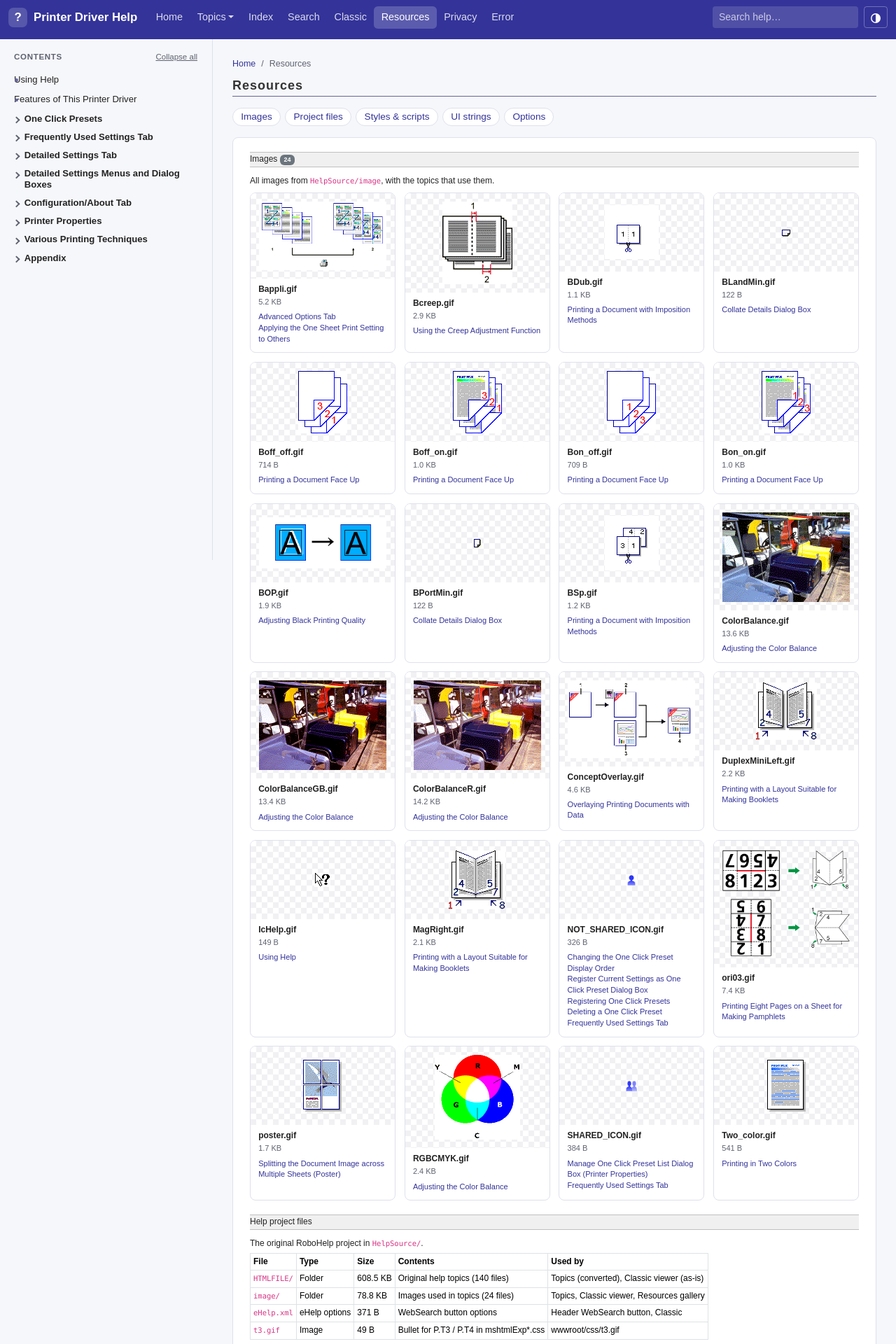
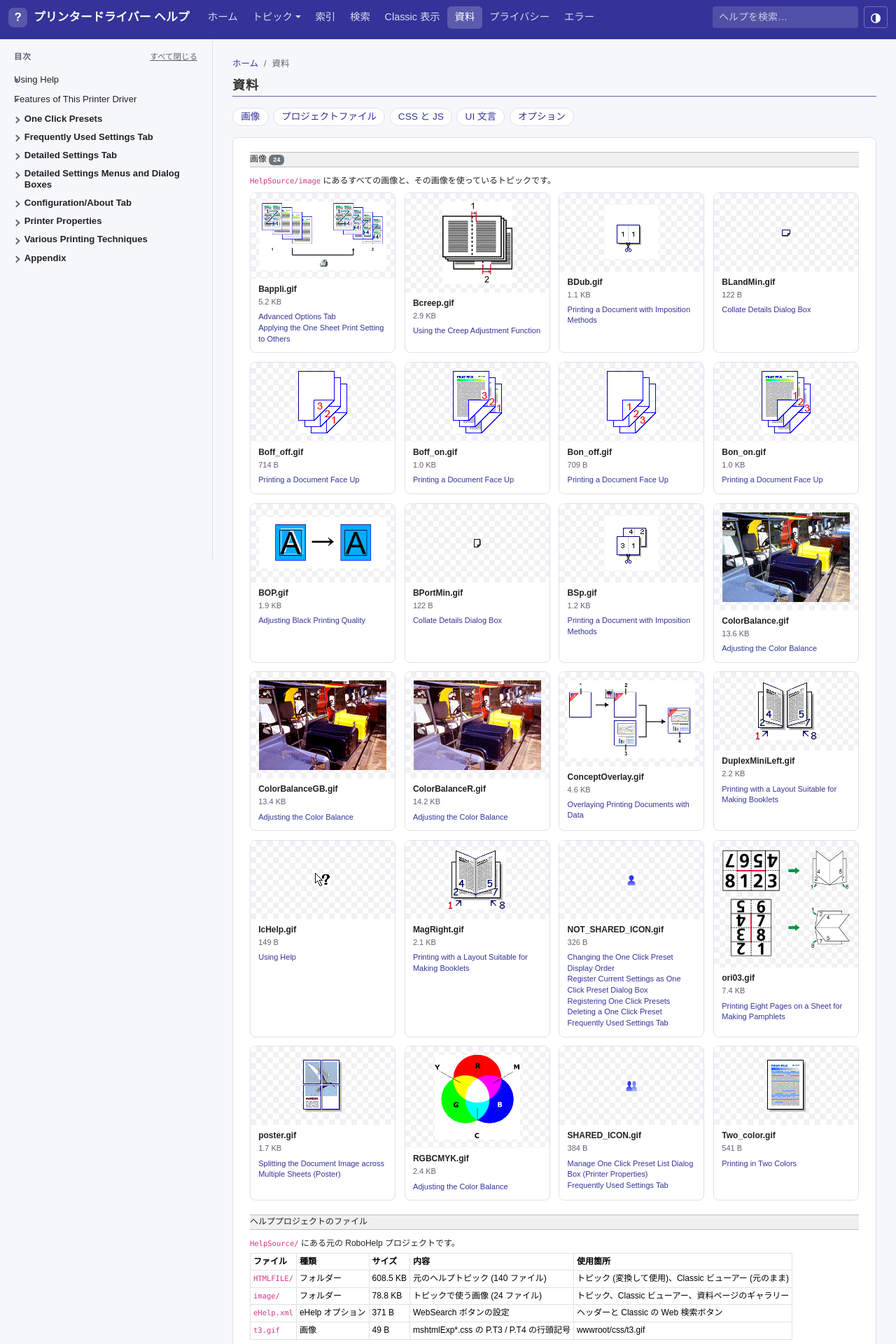
Before and after one commit to sakecrystal/rici7Sch, an ASP.NET Core app: page /Resources in a window 1280 px wide. Shown: the top 1920 px of the page at 70% size. Run offline with ASP.NET Core 8, Linux system fonts and the light colour scheme.

Commit message:
Localize UI to Japanese and add namespace to Program
- Translate header, pages, buttons and script messages to Japanese
- Add RoboHHRE.ja.lng and overlay it on RoboHHRE.lng for the Classic viewer
- Show original and Japanese UI strings side by side on the Resources page
- Add Japanese font fallbacks and emit Japanese text without character references
- Wrap Program in the rici7Sch namespace

Co-Authored-By: Claude Opus 5.5 <noreply@anthropic.com>

```diff
--- a/rici7Sch/Pages/Resources.cshtml
+++ b/rici7Sch/Pages/Resources.cshtml
@@ -1,31 +1,32 @@
 @page
 @model ResourcesModel
 @{
-    ViewData["Title"] = "Resources";
+    ViewData["Title"] = "資料";
     var web = Model.Catalog.Options.WebSearch;
+    var ja = Model.Source.JapaneseStrings;
 }
 <article class="topic">
-    <nav aria-label="breadcrumb">
+    <nav aria-label="パンくずリスト">
         <ol class="breadcrumb">
-            <li class="breadcrumb-item"><a asp-page="/Index">Home</a></li>
-            <li class="breadcrumb-item active" aria-current="page">Resources</li>
+            <li class="breadcrumb-item"><a asp-page="/Index">ホーム</a></li>
+            <li class="breadcrumb-item active" aria-current="page">資料</li>
         </ol>
     </nav>
     <header class="topic-header">
-        <h1 class="topic-title">Resources</h1>
+        <h1 class="topic-title">資料</h1>
     </header>
 
-    <nav class="page-toc" aria-label="On this page">
-        <a href="#images">Images</a>
-        <a href="#files">Project files</a>
-        <a href="#assets">Styles &amp; scripts</a>
-        <a href="#strings">UI strings</a>
-        <a href="#options">Options</a>
+    <nav class="page-toc" aria-label="このページの内容">
+        <a href="#images">画像</a>
+        <a href="#files">プロジェクトファイル</a>
+        <a href="#assets">CSS と JS</a>
+        <a href="#strings">UI 文言</a>
+        <a href="#options">オプション</a>
     </nav>
 
     <div class="help-content">
-        <p class="T1" role="heading" aria-level="2" id="images">Images <span class="badge text-bg-secondary">@Model.Images.Count</span></p>
-        <p>All images from <code>HelpSource/image</code>, with the topics that use them.</p>
+        <p class="T1" role="heading" aria-level="2" id="images">画像 <span class="badge text-bg-secondary">@Model.Images.Count</span></p>
+        <p><code>HelpSource/image</code> にあるすべての画像と、その画像を使っているトピックです。</p>
         <div class="image-grid">
             @foreach (var img in Model.Images)
             {
@@ -36,7 +37,7 @@
                         <span class="image-meta">@ResourcesModel.FormatSize(img.Size)</span>
                         @if (img.UsedBy.Count == 0)
                         {
-                            <span class="image-meta">Not used by any topic</span>
+                            <span class="image-meta">どのトピックでも使われていません</span>
                         }
                         else
                         {
@@ -52,11 +53,11 @@
             }
         </div>
 
-        <p class="T1" role="heading" aria-level="2" id="files">Help project files</p>
-        <p>The original RoboHelp project in <code>HelpSource/</code>.</p>
+        <p class="T1" role="heading" aria-level="2" id="files">ヘルププロジェクトのファイル</p>
+        <p><code>HelpSource/</code> にある元の RoboHelp プロジェクトです。</p>
         <div class="table-responsive">
             <table class="table table-sm table-bordered help-table">
-                <thead><tr><th>File</th><th>Type</th><th>Size</th><th>Contents</th><th>Used by</th></tr></thead>
+                <thead><tr><th>ファイル</th><th>種類</th><th>サイズ</th><th>内容</th><th>使用箇所</th></tr></thead>
                 <tbody>
                     @foreach (var f in Model.Files)
                     {
@@ -72,10 +73,10 @@
             </table>
         </div>
 
-        <p class="T1" role="heading" aria-level="2" id="assets">Styles &amp; scripts</p>
+        <p class="T1" role="heading" aria-level="2" id="assets">CSS と JS</p>
         <div class="table-responsive">
             <table class="table table-sm table-bordered help-table">
-                <thead><tr><th>File</th><th>Size</th><th>Role</th></tr></thead>
+                <thead><tr><th>ファイル</th><th>サイズ</th><th>役割</th></tr></thead>
                 <tbody>
                     @foreach (var a in Model.Assets)
                     {
@@ -89,18 +90,25 @@
             </table>
         </div>
 
-        <p class="T1" role="heading" aria-level="2" id="strings">UI strings <span class="ui-meta">RoboHHRE.lng</span></p>
-        <p>Captions of the original WebHelp interface. The <a asp-page="/Classic/Index">Classic Viewer</a> uses these labels.</p>
-        @foreach (var (sectionName, entries) in Model.Source.Strings)
+        <p class="T1" role="heading" aria-level="2" id="strings">UI 文言 <span class="ui-meta">RoboHHRE.lng / RoboHHRE.ja.lng</span></p>
+        <p>元の WebHelp 画面の文言 (英語) と日本語訳です。<a asp-page="/Classic/Index">Classic 表示</a>は日本語訳を使い、訳がない文言は英語で表示します。</p>
+        @foreach (var (sectionName, entries) in Model.Source.OriginalStrings)
         {
+            ja.TryGetValue(sectionName, out var jaEntries);
             <details class="strings-section">
-                <summary><span class="Term-Soft">[@sectionName]</span> <span class="ui-meta">@entries.Count entries</span></summary>
+                <summary><span class="Term-Soft">[@sectionName]</span> <span class="ui-meta">@entries.Count 件 (日本語訳 @(jaEntries?.Count ?? 0) 件)</span></summary>
                 <div class="table-responsive">
                     <table class="table table-sm table-bordered help-table">
+                        <thead><tr><th>キー</th><th>英語 (元)</th><th>日本語</th></tr></thead>
                         <tbody>
                             @foreach (var (key, value) in entries)
                             {
-                                <tr><th scope="row"><code>@key</code></th><td>@value</td></tr>
+                                var jv = jaEntries is not null && jaEntries.TryGetValue(key, out var v) ? v : null;
+                                <tr>
+                                    <th scope="row"><code>@key</code></th>
+                                    <td>@value</td>
+                                    <td>@(jv ?? "—")</td>
+                                </tr>
                             }
                         </tbody>
                     </table>
@@ -108,16 +116,16 @@
             </details>
         }
 
-        <p class="T1" role="heading" aria-level="2" id="options">Options</p>
+        <p class="T1" role="heading" aria-level="2" id="options">オプション</p>
         <p class="T2" role="heading" aria-level="3">eHelp.xml</p>
         <ul>
-            <li><p>WebSearch button: <span class="Term-Soft">@(web.Enabled ? "Enabled" : "Disabled")</span> (label: <span class="Term-OS">@web.ButtonLabel</span>)</p></li>
-            <li><p>Embedded: @(web.Embedded ? "Yes" : "No") / Main window only: @(web.MainWindowOnly ? "Yes" : "No")</p></li>
-            <li><p>First page: @(Model.Source.FirstPage ?? "Not set (Using Help is shown first)")</p></li>
+            <li><p>Web 検索ボタン: <span class="Term-Soft">@(web.Enabled ? "有効" : "無効")</span> (ボタン名: <span class="Term-OS">@web.ButtonLabel</span>)</p></li>
+            <li><p>埋め込み: @(web.Embedded ? "はい" : "いいえ") / メインウィンドウのみ: @(web.MainWindowOnly ? "はい" : "いいえ")</p></li>
+            <li><p>最初のページ: @(Model.Source.FirstPage ?? "未設定 (Using Help を最初に表示)")</p></li>
         </ul>
-        <p class="T2" role="heading" aria-level="3">Browse sequences (.brs)</p>
-        <p>@(Model.Source.BrowseSequences.Count == 0 ? "No browse sequences are defined. Previous / Next follow the table of contents order." : $"{Model.Source.BrowseSequences.Count} sequence(s) defined.")</p>
-        <p class="T2" role="heading" aria-level="3">Glossary (.glo)</p>
-        <p>@(Model.Source.Glossary.Count == 0 ? "No glossary terms are defined." : $"{Model.Source.Glossary.Count} term(s) defined.")</p>
+        <p class="T2" role="heading" aria-level="3">ブラウズシーケンス (.brs)</p>
+        <p>@(Model.Source.BrowseSequences.Count == 0 ? "ブラウズシーケンスは定義されていません。前へ / 次へ は目次の順序で移動します。" : $"{Model.Source.BrowseSequences.Count} 件のシーケンスが定義されています。")</p>
+        <p class="T2" role="heading" aria-level="3">用語集 (.glo)</p>
+        <p>@(Model.Source.Glossary.Count == 0 ? "用語は定義されていません。" : $"{Model.Source.Glossary.Count} 件の用語が定義されています。")</p>
     </div>
 </article>
--- a/rici7Sch/Pages/Resources.cshtml.cs
+++ b/rici7Sch/Pages/Resources.cshtml.cs
@@ -21,14 +21,14 @@ public class ResourcesModel(HelpSourceService source, HelpCatalog catalog, IWebH
         Images = source.Images();
         (string Path, string Role)[] assets =
         [
-            ("css/site.css", "Site layout, header, sidebar and pages (loaded last)"),
-            ("css/mshtmlExpNonbrand.css", "Original topic style: headings, T1/T2/T3, Note, Term-* (all topics, Classic)"),
-            ("css/mshtmlExp2nd.css", "Original popup-topic style (topics that were opened as popups)"),
-            ("css/t3.gif", "Bullet image referenced by mshtmlExp*.css"),
-            ("js/site.js", "Dropdowns, popups, index filter, theme, print"),
-            ("js/ehlpdhtm.js", "Original RoboHelp DHTML effects (Classic viewer)"),
-            ("js/classic.js", "Classic viewer navigation (tabs, sync, previous / next)"),
-            ("favicon.ico", "Site icon"),
+            ("css/site.css", "サイトのレイアウト・ヘッダー・サイドバー・各ページ (最後に適用)"),
+            ("css/mshtmlExpNonbrand.css", "元のトピック用スタイル: 見出し・T1/T2/T3・Note・Term-* (全トピック、Classic)"),
+            ("css/mshtmlExp2nd.css", "元のポップアップ用スタイル (ポップアップで開いていたトピック)"),
+            ("css/t3.gif", "mshtmlExp*.css が参照する行頭記号の画像"),
+            ("js/site.js", "ドロップダウン・ポップアップ・索引の絞り込み・テーマ・印刷"),
+            ("js/ehlpdhtm.js", "元の RoboHelp DHTML 効果 (Classic 表示)"),
+            ("js/classic.js", "Classic 表示のナビゲーション (タブ・目次の同期・前へ / 次へ)"),
+            ("favicon.ico", "サイトのアイコン"),
         ];
         Assets = assets.Select(a =>
         {
--- a/rici7Sch/Pages/Shared/_Layout.cshtml
+++ b/rici7Sch/Pages/Shared/_Layout.cshtml
@@ -12,11 +12,11 @@
     var use2nd = string.Equals(ViewData["Stylesheet"] as string, "mshtmlExp2nd", StringComparison.OrdinalIgnoreCase);
 }
 <!DOCTYPE html>
-<html lang="en">
+<html lang="ja">
 <head>
     <meta charset="utf-8" />
     <meta name="viewport" content="width=device-width, initial-scale=1.0" />
-    <title>@ViewData["Title"] - Printer Driver Help</title>
+    <title>@ViewData["Title"] - プリンタードライバー ヘルプ</title>
     <link rel="icon" href="~/favicon.ico" />
     <script>
         // 表示前にテーマを適用 (ちらつき防止)
@@ -40,31 +40,31 @@
     }
 </head>
 <body class="@(use2nd ? "style-2nd" : "")">
-    <a class="visually-hidden-focusable skip-link" href="#main">Skip to content</a>
+    <a class="visually-hidden-focusable skip-link" href="#main">本文へスキップ</a>
     <header class="app-header sticky-top">
-        <nav class="navbar navbar-expand-xl" aria-label="Main">
+        <nav class="navbar navbar-expand-xl" aria-label="メイン">
             <div class="container-fluid">
                 @if (!hideSidebar)
                 {
                     <button class="btn btn-sm btn-header d-lg-none me-2" type="button" data-bs-toggle="offcanvas"
-                            data-bs-target="#sidebar" aria-controls="sidebar" aria-label="Show contents">
+                            data-bs-target="#sidebar" aria-controls="sidebar" aria-label="目次を表示">
                         <svg width="18" height="18" viewBox="0 0 16 16" aria-hidden="true"><path fill="currentColor" d="M2 3h12v1.5H2zm0 4.25h12v1.5H2zM2 11.5h12V13H2z" /></svg>
                     </button>
                 }
                 <a class="navbar-brand" asp-page="/Index">
                     <span class="brand-mark" aria-hidden="true">?</span>
-                    <span>Printer Driver Help</span>
+                    <span>プリンタードライバー ヘルプ</span>
                 </a>
                 <button class="navbar-toggler" type="button" data-bs-toggle="collapse" data-bs-target="#mainNav"
-                        aria-controls="mainNav" aria-expanded="false" aria-label="Toggle navigation">
+                        aria-controls="mainNav" aria-expanded="false" aria-label="メニューを開閉">
                     <span class="navbar-toggler-icon"></span>
                 </button>
                 <div class="collapse navbar-collapse" id="mainNav">
                     <ul class="navbar-nav me-auto">
-                        <li class="nav-item"><a class="nav-link @Active("/Index")" aria-current="@Current("/Index")" asp-page="/Index">Home</a></li>
+                        <li class="nav-item"><a class="nav-link @Active("/Index")" aria-current="@Current("/Index")" asp-page="/Index">ホーム</a></li>
                         <li class="nav-item dropdown">
                             <a class="nav-link dropdown-toggle @(currentTopic is not null ? "active" : "")" href="#" role="button"
-                               data-bs-toggle="dropdown" data-bs-auto-close="outside" aria-expanded="false">Topics</a>
+                               data-bs-toggle="dropdown" data-bs-auto-close="outside" aria-expanded="false">トピック</a>
                             @* 全トピックへのメニュー (目次順 + 目次にないトピック) *@
                             <div class="dropdown-menu topics-menu">
                                 @foreach (var section in Catalog.Toc)
@@ -87,7 +87,7 @@
                                     </div>
                                 }
                                 <div class="topics-menu-group">
-                                    <h6 class="dropdown-header topics-menu-head">Other topics</h6>
+                                    <h6 class="dropdown-header topics-menu-head">その他のトピック</h6>
                                     @foreach (var t in Catalog.TopicsNotInToc)
                                     {
                                         <a class="dropdown-item" style="--depth:1" href="@Url.Content("~" + t.Url)">@t.Title</a>
@@ -95,22 +95,22 @@
                                 </div>
                             </div>
                         </li>
-                        <li class="nav-item"><a class="nav-link @Active("/Keywords")" aria-current="@Current("/Keywords")" asp-page="/Keywords">Index</a></li>
-                        <li class="nav-item"><a class="nav-link @Active("/Search")" aria-current="@Current("/Search")" asp-page="/Search">Search</a></li>
-                        <li class="nav-item"><a class="nav-link @Active("/Classic/Index")" aria-current="@Current("/Classic/Index")" asp-page="/Classic/Index">Classic</a></li>
-                        <li class="nav-item"><a class="nav-link @Active("/Resources")" aria-current="@Current("/Resources")" asp-page="/Resources">Resources</a></li>
-                        <li class="nav-item"><a class="nav-link @Active("/Privacy")" aria-current="@Current("/Privacy")" asp-page="/Privacy">Privacy</a></li>
-                        <li class="nav-item"><a class="nav-link @Active("/Error")" aria-current="@Current("/Error")" asp-page="/Error">Error</a></li>
+                        <li class="nav-item"><a class="nav-link @Active("/Keywords")" aria-current="@Current("/Keywords")" asp-page="/Keywords">索引</a></li>
+                        <li class="nav-item"><a class="nav-link @Active("/Search")" aria-current="@Current("/Search")" asp-page="/Search">検索</a></li>
+                        <li class="nav-item"><a class="nav-link @Active("/Classic/Index")" aria-current="@Current("/Classic/Index")" asp-page="/Classic/Index">Classic 表示</a></li>
+                        <li class="nav-item"><a class="nav-link @Active("/Resources")" aria-current="@Current("/Resources")" asp-page="/Resources">資料</a></li>
+                        <li class="nav-item"><a class="nav-link @Active("/Privacy")" aria-current="@Current("/Privacy")" asp-page="/Privacy">プライバシー</a></li>
+                        <li class="nav-item"><a class="nav-link @Active("/Error")" aria-current="@Current("/Error")" asp-page="/Error">エラー</a></li>
                     </ul>
                     <form class="d-flex header-search my-2 my-xl-0" role="search" method="get" asp-page="/Search">
-                        <input class="form-control form-control-sm" type="search" name="q" placeholder="Search help…"
-                               aria-label="Search help" value="@(page == "/Search" ? Context.Request.Query["q"].ToString() : "")" />
+                        <input class="form-control form-control-sm" type="search" name="q" placeholder="ヘルプを検索…"
+                               aria-label="ヘルプを検索" value="@(page == "/Search" ? Context.Request.Query["q"].ToString() : "")" />
                         @if (webSearch.Enabled)
                         {
                             <button class="btn btn-sm btn-header ms-2" type="submit">@webSearch.ButtonLabel</button>
                         }
                     </form>
-                    <button class="btn btn-sm btn-header ms-xl-2" type="button" id="themeToggle" aria-label="Toggle dark mode" title="Toggle dark mode">
+                    <button class="btn btn-sm btn-header ms-xl-2" type="button" id="themeToggle" aria-label="ダークモード切り替え" title="ダークモード切り替え">
                         <svg width="16" height="16" viewBox="0 0 16 16" aria-hidden="true"><path fill="currentColor" d="M8 1a7 7 0 1 0 0 14A7 7 0 0 0 8 1zm0 1.5v11a5.5 5.5 0 0 1 0-11z" /></svg>
                     </button>
                 </div>
@@ -123,14 +123,14 @@
         {
             <aside class="offcanvas-lg offcanvas-start app-sidebar" tabindex="-1" id="sidebar" aria-labelledby="sidebarLabel">
                 <div class="offcanvas-header">
-                    <h2 class="offcanvas-title h6" id="sidebarLabel">Contents</h2>
-                    <button type="button" class="btn-close" data-bs-dismiss="offcanvas" data-bs-target="#sidebar" aria-label="Close"></button>
+                    <h2 class="offcanvas-title h6" id="sidebarLabel">目次</h2>
+                    <button type="button" class="btn-close" data-bs-dismiss="offcanvas" data-bs-target="#sidebar" aria-label="閉じる"></button>
                 </div>
                 <div class="offcanvas-body">
-                    <nav class="toc" aria-label="Table of contents">
+                    <nav class="toc" aria-label="目次">
                         <div class="toc-heading d-none d-lg-flex">
-                            <span>Contents</span>
-                            <button type="button" class="btn btn-link btn-sm p-0" id="tocCollapseAll">Collapse all</button>
+                            <span>目次</span>
+                            <button type="button" class="btn btn-link btn-sm p-0" id="tocCollapseAll">すべて閉じる</button>
                         </div>
                         <partial name="_TocTree" model="(Catalog.Toc, currentTopic)" />
                     </nav>
@@ -143,11 +143,11 @@
                 @RenderBody()
             </main>
             <footer class="app-footer">
-                <span>&copy; 2026 Printer Driver Help</span>
+                <span>&copy; 2026 プリンタードライバー ヘルプ</span>
                 <span class="sep" aria-hidden="true">|</span>
-                <a asp-page="/Index">Home</a>
-                <a asp-page="/Resources">Resources</a>
-                <a asp-page="/Privacy">Privacy</a>
+                <a asp-page="/Index">ホーム</a>
+                <a asp-page="/Resources">資料</a>
+                <a asp-page="/Privacy">プライバシー</a>
             </footer>
         </div>
     </div>
@@ -158,12 +158,12 @@
             <div class="modal-content">
                 <div class="modal-header">
                     <h2 class="modal-title h5" id="helpPopupTitle"></h2>
-                    <button type="button" class="btn-close" data-bs-dismiss="modal" aria-label="Close"></button>
+                    <button type="button" class="btn-close" data-bs-dismiss="modal" aria-label="閉じる"></button>
                 </div>
                 <div class="modal-body help-content"></div>
                 <div class="modal-footer">
-                    <a class="btn btn-outline-primary btn-sm" id="helpPopupOpen" href="#">Open as page</a>
-                    <button type="button" class="btn btn-primary btn-sm" data-bs-dismiss="modal">Close</button>
+                    <a class="btn btn-outline-primary btn-sm" id="helpPopupOpen" href="#">ページとして開く</a>
+                    <button type="button" class="btn btn-primary btn-sm" data-bs-dismiss="modal">閉じる</button>
                 </div>
             </div>
         </div>
--- a/rici7Sch/wwwroot/css/site.css
+++ b/rici7Sch/wwwroot/css/site.css
@@ -35,7 +35,8 @@
     --bs-link-color: #333399;
     --bs-link-color-rgb: 51, 51, 153;
     --bs-link-hover-color: #000000;
-    --bs-body-font-family: Arial, Helvetica, sans-serif;   /* BODY と同じ書体 */
+    /* BODY と同じ Arial を先頭に、日本語は和文フォントで表示 */
+    --bs-body-font-family: Arial, Helvetica, "Hiragino Sans", "Hiragino Kaku Gothic ProN", "Yu Gothic UI", "Yu Gothic", Meiryo, "Noto Sans JP", sans-serif;
 }
 
 [data-bs-theme="dark"] {
@@ -62,6 +63,7 @@
 /* BODY { margin: 10px } はアプリ全体のレイアウトでは不要 */
 body {
     margin: 0;
+    font-family: var(--bs-body-font-family);
     background: var(--help-ground);
     color: var(--help-text);
     min-height: 100vh;
--- a/rici7Sch/wwwroot/js/classic.js
+++ b/rici7Sch/wwwroot/js/classic.js
@@ -66,7 +66,7 @@
     });
     const navBtn = $('[data-cmd="nav"]');
     navBtn.dataset.hide = navBtn.textContent.trim();
-    navBtn.dataset.show = 'Show';
+    navBtn.dataset.show = root.dataset.labelShow || 'Show';
 
     // ---------------------------------------------------------------- 索引
     const indexInput = $('#cIndexInput');
--- a/rici7Sch/wwwroot/js/site.js
+++ b/rici7Sch/wwwroot/js/site.js
@@ -32,7 +32,7 @@
         collapseAll.addEventListener('click', () => {
             const anyOpen = $$('.toc details[open]').length > 0;
             $$('.toc details').forEach(d => { d.open = !anyOpen; });
-            collapseAll.textContent = anyOpen ? 'Expand all' : 'Collapse all';
+            collapseAll.textContent = anyOpen ? 'すべて開く' : 'すべて閉じる';
         });
     }
 
@@ -45,7 +45,7 @@
         expandAll.addEventListener('click', () => {
             shown = !shown;
             panels.forEach(p => bootstrap.Collapse.getOrCreateInstance(p, { toggle: false })[shown ? 'show' : 'hide']());
-            expandAll.textContent = shown ? 'Hide all' : 'Show all';
+            expandAll.textContent = shown ? 'すべて折りたたむ' : 'すべて展開';
         });
     }
 
@@ -64,7 +64,7 @@
             ev.preventDefault();
             const url = link.getAttribute('href');
             titleEl.textContent = link.textContent.trim();
-            bodyEl.innerHTML = '<div class="text-center py-4"><div class="spinner-border text-secondary" role="status"><span class="visually-hidden">Loading…</span></div></div>';
+            bodyEl.innerHTML = '<div class="text-center py-4"><div class="spinner-border text-secondary" role="status"><span class="visually-hidden">読み込み中…</span></div></div>';
             openEl.href = url;
             modal.show();
             try {
@@ -82,7 +82,7 @@
             } catch (e) {
                 bodyEl.innerHTML = '';
                 const p = document.createElement('p');
-                p.textContent = 'The topic could not be loaded.';
+                p.textContent = 'トピックを読み込めませんでした。';
                 bodyEl.appendChild(p);
             }
         });
```
Also changed, not shown: rici7Sch/Pages/Classic/Index.cshtml (+11 -10 lines), rici7Sch/Pages/Error.cshtml (+10 -10 lines), rici7Sch/Pages/Index.cshtml (+16 -16 lines), rici7Sch/Pages/Index.cshtml.cs (+7 -7 lines), rici7Sch/Pages/Keywords.cshtml (+11 -11 lines), rici7Sch/Pages/Privacy.cshtml (+21 -21 lines), rici7Sch/Pages/Search.cshtml (+10 -10 lines), rici7Sch/Pages/Shared/_TopicLayout.cshtml (+8 -8 lines), rici7Sch/Program.cs (+13 -0 lines), rici7Sch/Services/HelpSourceService.cs (+40 -16 lines), README.md, 1 other file.
